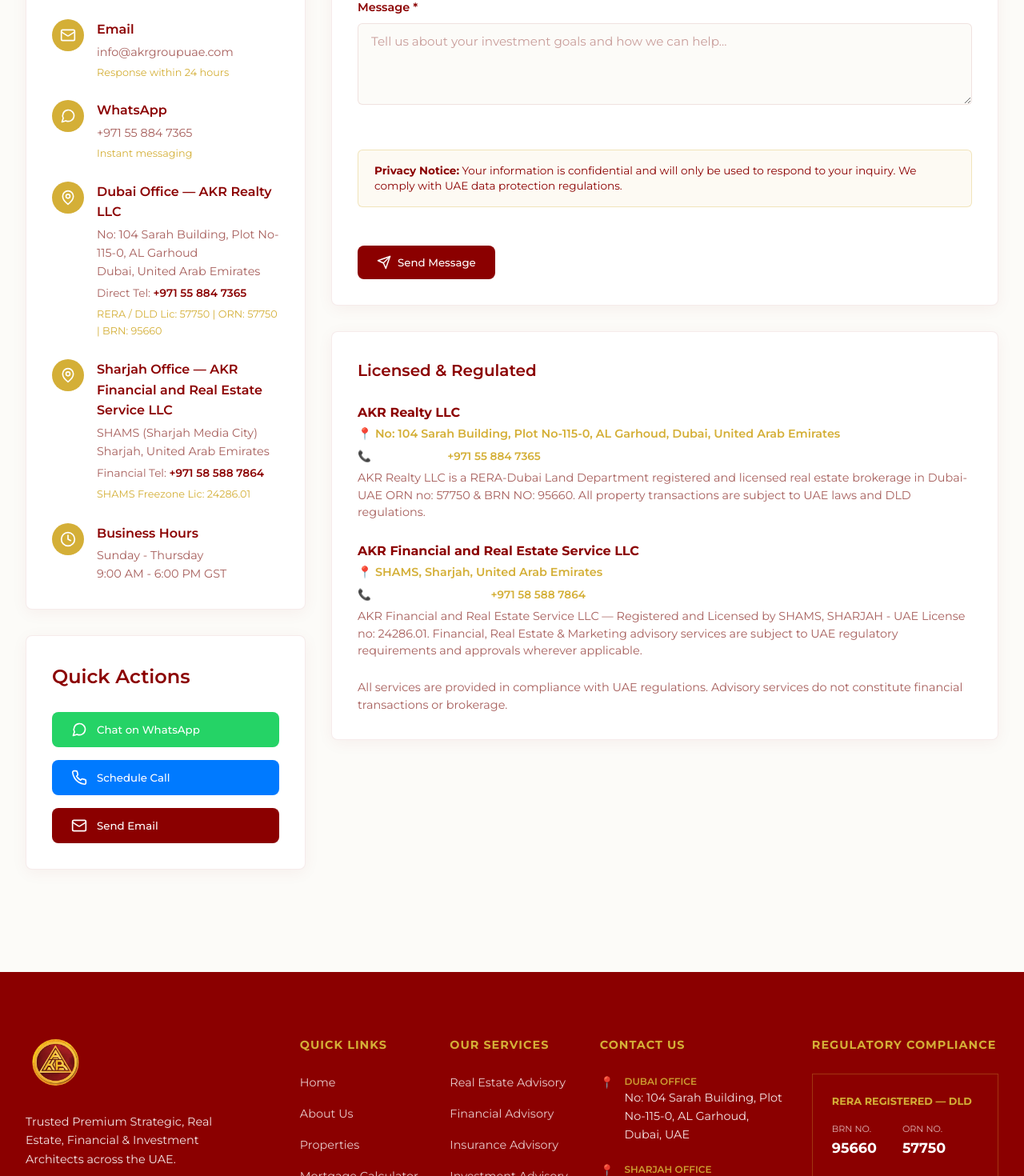
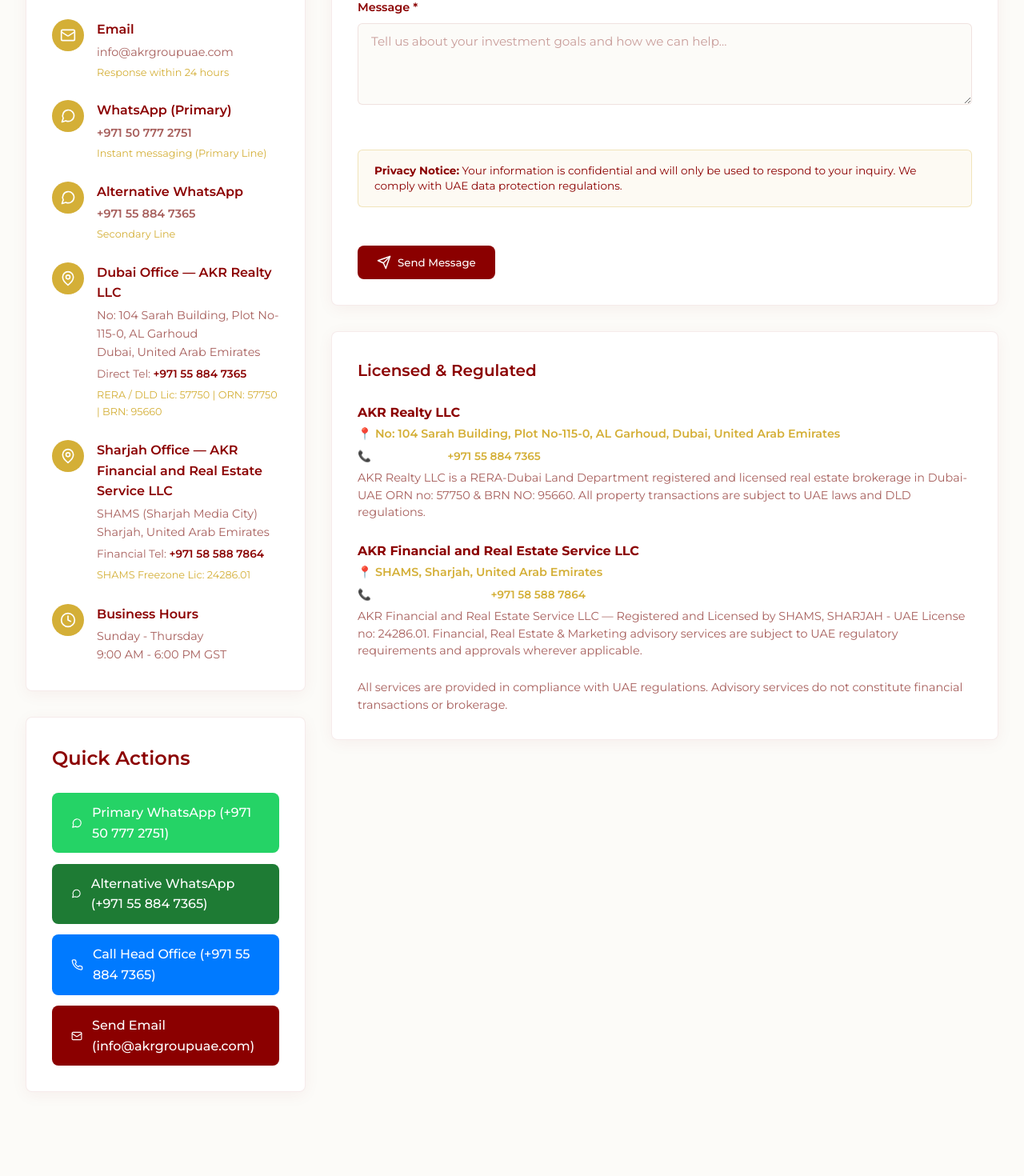
Before and after one commit to tharunkarthik10/akr, a Next.js app: page /contact in a window 1280 px wide. Shown: the part 640-2110 px from the top of the page at 80% size. Built offline with nearby package versions, Linux system fonts and the light colour scheme; no server answers; a web font is replaced by a local one.

Commit message:
feat: set +971507772751 as primary WhatsApp CTA and +971558847365 as alternative WhatsApp

```diff
--- a/src/app/contact/page.tsx
+++ b/src/app/contact/page.tsx
@@ -97,9 +97,20 @@ export default function Contact() {
                   <MessageIcon />
                 </div>
                 <div className="contact-info-content">
-                  <h3>WhatsApp</h3>
-                  <p><a href="https://wa.me/971558847365" target="_blank" rel="noopener noreferrer" style={{ color: 'inherit', textDecoration: 'none' }}>+971 55 884 7365</a></p>
-                  <span className="highlight">Instant messaging</span>
+                  <h3>WhatsApp (Primary)</h3>
+                  <p><a href="https://wa.me/971507772751" target="_blank" rel="noopener noreferrer" style={{ color: 'inherit', textDecoration: 'none', fontWeight: 600 }}>+971 50 777 2751</a></p>
+                  <span className="highlight">Instant messaging (Primary Line)</span>
+                </div>
+              </div>
+
+              <div className="contact-info-item">
+                <div className="contact-icon-wrapper">
+                  <MessageIcon />
+                </div>
+                <div className="contact-info-content">
+                  <h3>Alternative WhatsApp</h3>
+                  <p><a href="https://wa.me/971558847365" target="_blank" rel="noopener noreferrer" style={{ color: 'inherit', textDecoration: 'none', fontWeight: 600 }}>+971 55 884 7365</a></p>
+                  <span className="highlight">Secondary Line</span>
                 </div>
               </div>
 
@@ -144,16 +155,19 @@ export default function Contact() {
 
           <div className="contact-card">
             <h2>Quick Actions</h2>
-            <div className="quick-actions" style={{ marginTop: '1.5rem' }}>
-              <button className="btn-whatsapp">
-                <MessageIcon /> Chat on WhatsApp
-              </button>
-              <button className="btn-call">
-                <PhoneIcon /> Schedule Call
-              </button>
-              <button className="btn-email">
-                <MailIcon /> Send Email
-              </button>
+            <div className="quick-actions" style={{ marginTop: '1.5rem', display: 'flex', flexDirection: 'column', gap: '0.85rem' }}>
+              <a href="https://wa.me/971507772751" target="_blank" rel="noopener noreferrer" className="btn-whatsapp" style={{ textDecoration: 'none' }}>
+                <MessageIcon /> Primary WhatsApp (+971 50 777 2751)
+              </a>
+              <a href="https://wa.me/971558847365" target="_blank" rel="noopener noreferrer" className="btn-whatsapp" style={{ textDecoration: 'none', backgroundColor: '#1e7b34' }}>
+                <MessageIcon /> Alternative WhatsApp (+971 55 884 7365)
+              </a>
+              <a href="tel:+971558847365" className="btn-call" style={{ textDecoration: 'none' }}>
+                <PhoneIcon /> Call Head Office (+971 55 884 7365)
+              </a>
+              <a href="mailto:info@akrgroupuae.com" className="btn-email" style={{ textDecoration: 'none' }}>
+                <MailIcon /> Send Email (info@akrgroupuae.com)
+              </a>
             </div>
           </div>
         </div>
--- a/src/components/Footer.tsx
+++ b/src/components/Footer.tsx
@@ -83,6 +83,13 @@ export default function Footer() {
                   <a href="tel:+971585887864" style={{ color: '#ffffff', textDecoration: 'none' }}>+971 58 588 7864</a>
                 </div>
               </li>
+              <li style={{ marginTop: '0.35rem' }}>
+                <span className="contact-icon">💬</span>
+                <div>
+                  <span style={{ fontSize: '0.75rem', color: '#ccc', display: 'block' }}>WhatsApp Direct:</span>
+                  <a href="https://wa.me/971507772751" target="_blank" rel="noopener noreferrer" style={{ color: '#ffffff', textDecoration: 'none' }}>+971 50 777 2751</a>
+                </div>
+              </li>
               <li>
                 <span className="contact-icon">✉️</span>
                 info@akrgroupuae.com
--- a/src/components/Header.tsx
+++ b/src/components/Header.tsx
@@ -70,7 +70,7 @@ export default function Header() {
                 <svg width="14" height="14" viewBox="0 0 24 24" fill="none" stroke="currentColor" strokeWidth="2" strokeLinecap="round" strokeLinejoin="round" className="icon-gold"><path d="M22 16.92v3a2 2 0 0 1-2.18 2 19.79 19.79 0 0 1-8.63-3.07 19.5 19.5 0 0 1-6-6 19.79 19.79 0 0 1-3.07-8.67A2 2 0 0 1 4.11 2h3a2 2 0 0 1 2 1.72 12.84 12.84 0 0 0 .7 2.81 2 2 0 0 1-.45 2.11L8.09 9.91a16 16 0 0 0 6 6l1.27-1.27a2 2 0 0 1 2.11-.45 12.84 12.84 0 0 0 2.81.7A2 2 0 0 1 22 16.92z"></path></svg>
                 <span className="hide-text-mobile">+971 55 884 7365</span>
               </a>
-              <a href="https://wa.me/971558847365" target="_blank" rel="noopener noreferrer" className="contact-item" style={{ textDecoration: 'none', color: 'inherit' }}>
+              <a href="https://wa.me/971507772751" target="_blank" rel="noopener noreferrer" className="contact-item" style={{ textDecoration: 'none', color: 'inherit' }}>
                 <svg width="14" height="14" viewBox="0 0 24 24" fill="none" stroke="currentColor" strokeWidth="2" strokeLinecap="round" strokeLinejoin="round" className="icon-gold"><path d="M21 11.5a8.38 8.38 0 0 1-.9 3.8 8.5 8.5 0 0 1-7.6 4.7 8.38 8.38 0 0 1-3.8-.9L3 21l1.9-5.7a8.38 8.38 0 0 1-.9-3.8 8.5 8.5 0 0 1 4.7-7.6 8.38 8.38 0 0 1 3.8-.9h.5a8.48 8.48 0 0 1 8 8v.5z"></path></svg>
                 <span className="hide-text-mobile">WhatsApp</span>
               </a>
```
